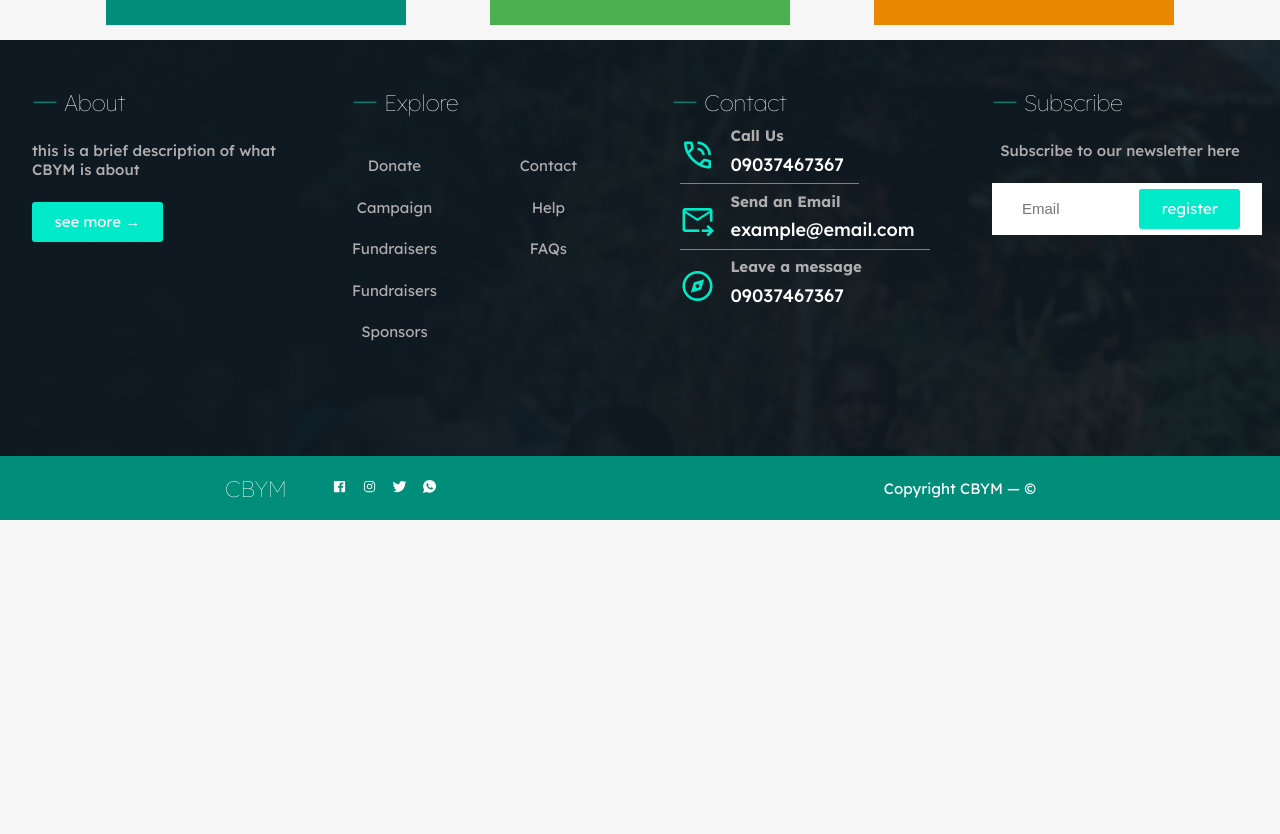
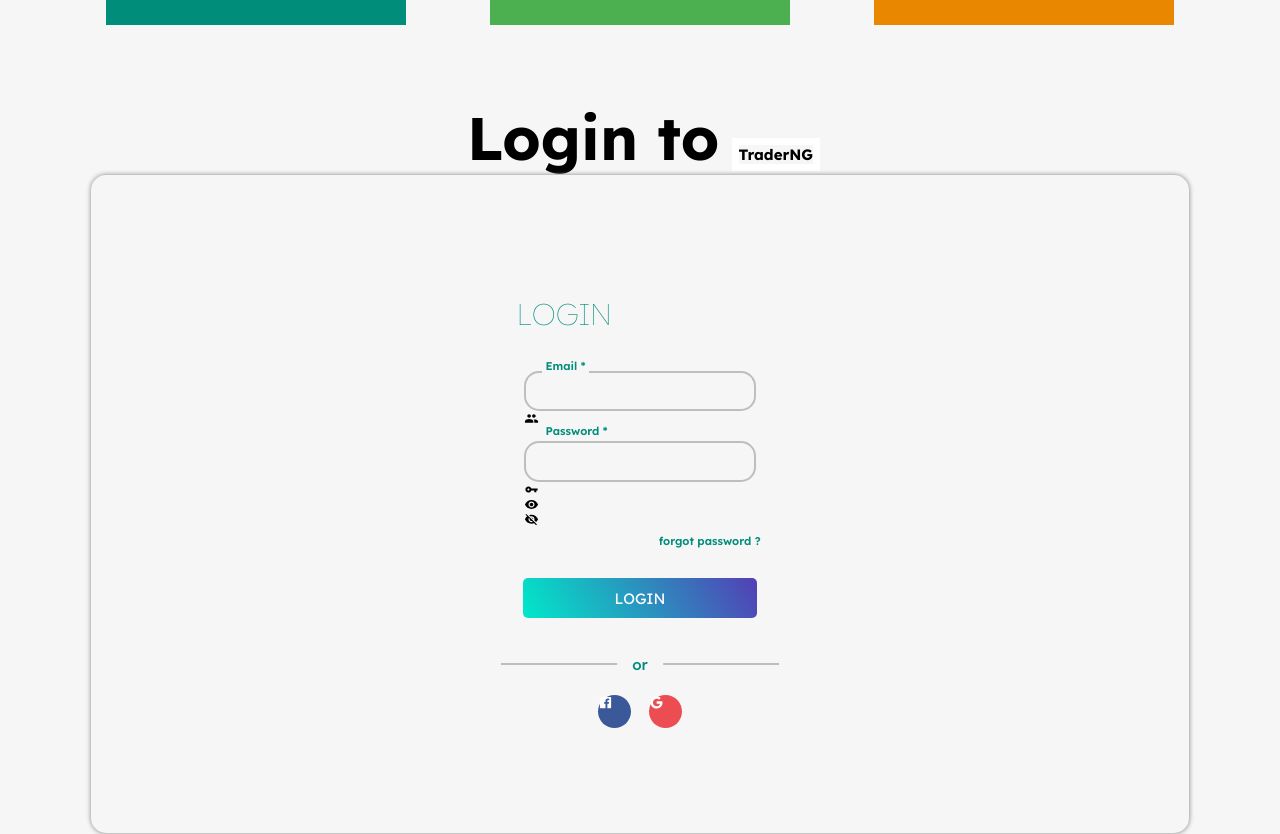
Before and after one commit to OtiEdwin/Cbym, a React (Create React App) app: page / in a window 1280 px wide. Shown: the part 1400-2234 px from the top of the page. Before the commit the page ends 1920 px from the top, so only its background shows below. Built offline with nearby package versions, Linux system fonts and the light colour scheme; a web font is replaced by a local one.

Commit message:
all new commits

```diff
--- a/src/App.js
+++ b/src/App.js
@@ -1,5 +1,6 @@
 import './App.css';
 import Navigation from './Navigation';
+import Login from './Login';
 
 function App() {
   return (
@@ -69,6 +70,7 @@ function App() {
       </div>
 
     </section>
+    <Login/>
 
     <footer className='foot col space-btw'>
       <div className='row'>
--- /dev/null
+++ b/src/Login.js
@@ -0,0 +1,63 @@
+// import { ReactDOM } from "react"
+// import './navigation.css'
+import './form.css'
+import './primitives.css'
+
+const Login = () => {
+    return(
+        <>
+        <div className="page-full">
+            <div className="form-holder col">
+                <h1 className="h1-alt tc fade-in">
+                    Login to <span className="outline">TraderNG</span>
+                </h1>
+                <div className="form mc row">
+                    <div className="login relative">
+                        <form action="" className=" form-inner col">
+                            <div className="group">
+                                <h3 className=" primary-dark">LOGIN</h3>
+                            </div>
+
+                            <div className="group col">
+                                <div className="input-holder col relative">
+                                    <label for="email" className="primary-dark label absolute">Email *</label>
+                                    <input type="email" name="email" id="email" placeholder="Type your email"/>
+
+                                    <ion-icon name="people" className="md hydrated password left absolute"></ion-icon>
+                                </div>
+
+                                <div className="input-holder col relative">
+                                    <label for="password" className="primary-dark label absolute">Password *</label>
+                                    <input type="password" name="password" id="password" placeholder="Type your password"/>
+
+                                    <ion-icon name="key" className="md hydrated password left absolute"></ion-icon>
+                                    <ion-icon name="eye" className="md hydrated password eye-on right absolute"></ion-icon>
+                                    <ion-icon name="eye-off" className="md hydrated password eye-off right absolute"></ion-icon>
+                                </div>
+                                <a href="#" className="tr primary-dark label">forgot password ?</a>
+                            </div>
+
+                            <div className="group col">
+                                <a className="gradient tc">LOGIN</a>
+                            </div>
+
+                            <div className="or relative">
+                            <div className="line"></div>
+                            <p className="tc primary-dark absolute or-text"> or </p>
+                            </div>
+
+                            <div className="row space-btw ratio-3">
+                                <div className="social-alt fb-alt"><ion-icon name="logo-facebook" className="md hydrated icons-alt fill-alt mc"/></div>
+                                <div className="social-alt ig-alt"><ion-icon name="logo-google" className="md hydrated icons-alt mc"/></div>
+                            </div>
+
+
+                        </form>
+                    </div>
+                </div>
+            </div>
+        </div>
+        </>
+    )
+}
+export default Login
--- /dev/null
+++ b/src/form.css
@@ -0,0 +1,133 @@
+.form-holder{
+    width: 100%;
+    min-height: 100%;
+    padding: 4rem 2rem;
+    margin: auto;
+
+}
+.form{
+    width: 90%;
+    min-height: 70vh;
+    margin: auto;
+    border-radius: 1rem;
+    background-image: linear-gradient(60deg , var(--primary-color--dark), var(--secondary-color) );
+    box-shadow: .1px .1px 5px grey;
+}
+.form-background{
+    background-image: url();
+}
+.form-inner{
+    width: 90%;
+    margin: auto;
+    padding-block: 2rem;
+
+}
+.form-register{
+    width: 75%;
+    margin: auto;
+    padding-block: 2rem;
+}
+
+.form-img{
+    width: 70%;
+    padding: 1.2rem;
+}
+.login, .register{
+    height: 100%;
+    padding: 5rem 5rem;
+    margin: auto;
+    background-color: #f6f6f6;
+}
+.label{
+    font-weight: 600;
+    font-size: 0.75rem;
+    top: -20%;
+    left: 8%;
+    background-color: #f6f6f6;
+    padding-inline: .2rem;
+}
+.input-holder{
+    margin: .5rem;
+}
+.input-holder input{
+    height: 2.7rem;
+    padding-left: 1rem;
+    background-color: #f6f6f6;
+    outline: 1.5px solid transparent;
+    border: 0px;
+    padding: 0rem 2rem;
+    border-radius: 1rem;
+    border: 2px solid #8080807a;
+    transition: all .3s;
+}
+.input-holder input:focus{
+    border: 2px solid var(--primary-color);
+}
+.input-holder input::placeholder{
+    font-size: .8rem;
+    visibility: hidden;
+}
+.group{
+    margin: 1rem;
+}
+.sub-group{
+    margin: 0rem auto;
+    justify-content: space-between;
+}
+
+.line{
+    height: .1rem;
+    width: 100%;
+    background-color: #8080807a;
+}
+.or{
+    padding-block: 2rem;
+    font-weight: 700;
+    font-size: .8rem;
+}
+.or-text{
+    top: 50%;
+    left: 50%;
+    padding-inline: 1rem;
+    background-color: #f6f6f6;
+    transform: translate(-50%, -50%);
+}
+
+
+.pattern, .pattern1 {
+    background-size: cover;
+    height: 3rem;
+    width: 3rem;
+}
+
+
+.social-alt{
+    display: flex;
+    text-align: center;
+    height: 2.2rem;
+    width: 2.2rem;
+    color: white;
+    border-radius: 50%;
+    background-color: white;
+    transition: all .3s;
+}
+.social-alt:hover{
+    animation: alternate;
+    transform: scale(1.1);
+}
+.icons-alt{
+    width: 1.3rem;
+    height: 1.3rem;
+}
+.fill-alt{
+    width: 2.2rem;
+    height: 2.2rem;
+}
+.fb-alt{
+    background-color: #3b5998;
+    animation-delay: .3s;
+}
+.ig-alt{
+    background-color: #ec4d52;
+    animation-delay: .5s;
+}
--- a/src/primitives.css
+++ b/src/primitives.css
@@ -167,11 +167,11 @@ hr{
 }
 .flex-left{
     display: flex;
-    justify-content: start !important;
+    justify-content: flex-start !important;
 }
 .flex-right{
     display: flex;
-    justify-content: end;
+    justify-content: flex-end;
 }
 .absolute{
     position: absolute;
@@ -311,8 +311,8 @@ hr{
 .grey{
     color: gray;
 }
-.purple{
-    color: var(--primary-color);
+.primary-dark{
+    color: var(--primary-color-dark);
 }
 .dark{
     color: black;
```
Also changed, not shown: src/Signup.js (added).
